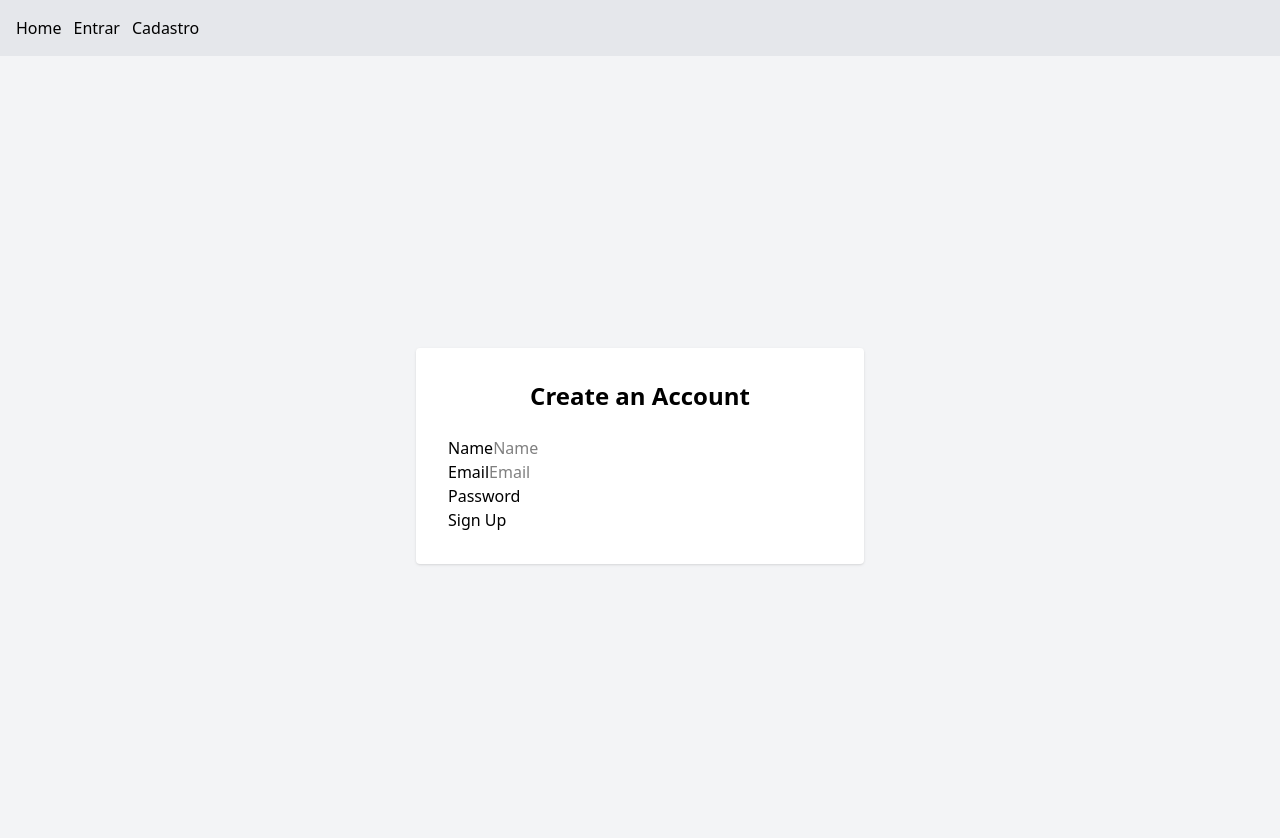
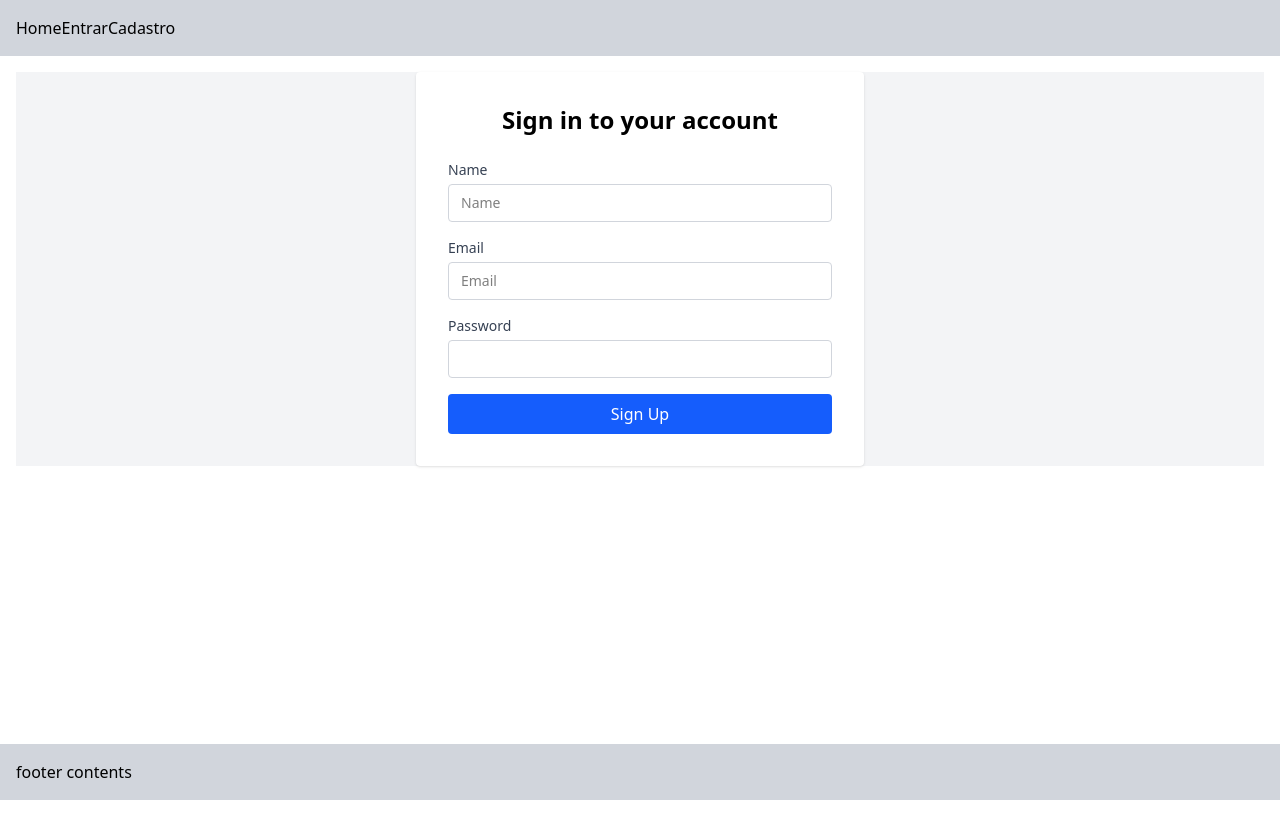
Before and after one commit to sistematico/nextjs-simple-auth, a Next.js app: page /entrar in a window 1280 px wide. Shown: the top 838 px of the page. After the commit the page ends 800 px from the top, so only its background shows below. Built offline with nearby package versions, Linux system fonts and the light colour scheme.

Commit message:
feat: update authentication flow and UI components for improved user experience

```diff
--- a/biome.json
+++ b/biome.json
@@ -1,5 +1,5 @@
 {
-  "$schema": "https://biomejs.dev/schemas/2.2.0/schema.json",
+  "$schema": "https://biomejs.dev/schemas/2.3.11/schema.json",
   "vcs": {
     "enabled": true,
     "clientKind": "git",
@@ -9,10 +9,17 @@
     "ignoreUnknown": true,
     "includes": ["**", "!node_modules", "!.next", "!dist", "!build"]
   },
+  "javascript": {
+    "formatter": {
+      "trailingCommas": "none",
+      "lineWidth": 320
+    }
+  },
   "formatter": {
     "enabled": true,
     "indentStyle": "space",
-    "indentWidth": 2
+    "indentWidth": 2,
+    "lineWidth": 320
   },
   "linter": {
     "enabled": true,
--- a/package.json
+++ b/package.json
@@ -20,7 +20,7 @@
     "zod": "^4.3.5"
   },
   "devDependencies": {
-    "@biomejs/biome": "2.2.0",
+    "@biomejs/biome": "2.3.11",
     "@tailwindcss/postcss": "^4",
     "@types/bun": "^1.3.6",
     "@types/node": "^20",
--- a/src/app/(auth)/cadastro/page.tsx
+++ b/src/app/(auth)/cadastro/page.tsx
@@ -2,11 +2,9 @@ import SignupForm from "@/components/auth/SignupForm";
 
 export default function CadastroPage() {
   return (
-    <div className="flex items-center justify-center h-screen bg-gray-100">
-      <div className="max-w-md p-8 space-y-6 bg-white rounded shadow">
-        <h2 className="text-2xl font-bold text-center">Create an Account</h2>
-        <SignupForm />
-      </div>
+    <div className="w-full max-w-md p-8 space-y-6 bg-white rounded shadow">
+      <h2 className="text-2xl font-bold text-center">Create an Account</h2>
+      <SignupForm />
     </div>
   );
 }
--- a/src/app/(auth)/entrar/page.tsx
+++ b/src/app/(auth)/entrar/page.tsx
@@ -1,10 +1,10 @@
 import SignupForm from "@/components/auth/SignupForm";
 
-export default function CadastroPage() {
+export default function EntrarPage() {
   return (
-    <div className="min-h-screen flex items-center justify-center bg-gray-100">
+    <div className="w-full h-full bg-gray-100 flex items-center justify-center">
       <div className="w-full max-w-md p-8 space-y-6 bg-white rounded shadow">
-        <h2 className="text-2xl font-bold text-center">Create an Account</h2>
+        <h2 className="text-2xl font-bold text-center">Sign in to your account</h2>
         <SignupForm />
       </div>
     </div>
--- /dev/null
+++ b/src/app/(auth)/layout.tsx
@@ -0,0 +1,7 @@
+export default function AuthLayout({ children }: Readonly<{ children: React.ReactNode }>) {
+  return (
+    <div className="h-full flex items-center justify-center">
+      {children}
+    </div>
+  );
+}
--- a/src/app/layout.tsx
+++ b/src/app/layout.tsx
@@ -15,15 +15,18 @@ export default function RootLayout({
   return (
     <html lang="en">
       <body>
-        <div className="h-screen">
-          <nav className="sticky top-0">
-            <div className="flex gap-3 p-4 bg-gray-200">
+        <div className="flex flex-col min-h-screen">
+          <header className="sticky z-50 bg-gray-300 top-0 p-4">
+            <nav>
               <Link href="/">Home</Link>
               <Link href="/entrar">Entrar</Link>
               <Link href="/cadastro">Cadastro</Link>
-            </div>
-          </nav>
-          {children}
+            </nav>
+          </header>
+          <main className="flex-1 p-4">{children}</main>
+          <footer className="sticky z-50 bg-gray-300 bottom-0 p-4">
+            footer contents
+          </footer>
         </div>
       </body>
     </html>
--- a/src/app/page.tsx
+++ b/src/app/page.tsx
@@ -1,7 +1,3 @@
 export default function Home() {
-  return (
-    <main>
-      <div>Hello world!</div>
-    </main>
-  );
+  return <div>Next.js Simple Auth</div>;
 }
--- a/src/components/auth/SignupForm.tsx
+++ b/src/components/auth/SignupForm.tsx
@@ -7,35 +7,36 @@ export default function SignupForm() {
   const [state, action, pending] = useActionState(signup, undefined);
 
   return (
-    <form action={action}>
+    <form action={action} className="space-y-4">
       <div>
-        <label htmlFor="name">Name</label>
-        <input id="name" name="name" placeholder="Name" />
+        <label htmlFor="name" className="block text-sm font-medium text-gray-700">Name</label>
+        <input id="name" name="name" placeholder="Name" className="mt-1 block w-full rounded border border-gray-300 px-3 py-2 text-sm focus:outline-none focus:ring-2 focus:ring-blue-500" />
+        {state?.errors?.name && <p className="mt-1 text-sm text-red-600">{state.errors.name}</p>}
       </div>
-      {state?.errors?.name && <p>{state.errors.name}</p>}
 
       <div>
-        <label htmlFor="email">Email</label>
-        <input id="email" name="email" placeholder="Email" />
+        <label htmlFor="email" className="block text-sm font-medium text-gray-700">Email</label>
+        <input id="email" name="email" placeholder="Email" className="mt-1 block w-full rounded border border-gray-300 px-3 py-2 text-sm focus:outline-none focus:ring-2 focus:ring-blue-500" />
+        {state?.errors?.email && <p className="mt-1 text-sm text-red-600">{state.errors.email}</p>}
       </div>
-      {state?.errors?.email && <p>{state.errors.email}</p>}
 
       <div>
-        <label htmlFor="password">Password</label>
-        <input id="password" name="password" type="password" />
-      </div>
+        <label htmlFor="password" className="block text-sm font-medium text-gray-700">Password</label>
+        <input id="password" name="password" type="password" className="mt-1 block w-full rounded border border-gray-300 px-3 py-2 text-sm focus:outline-none focus:ring-2 focus:ring-blue-500" />
         {state?.errors?.password && (
-        <div>
+          <div className="mt-1 text-sm text-red-600">
             <p>Password must:</p>
-          <ul>
+            <ul className="list-disc ml-5">
               {state.errors.password.map((error) => (
-              <li key={error}>- {error}</li>
+                <li key={error}>{error}</li>
               ))}
             </ul>
           </div>
         )}
-      <button disabled={pending} type="submit">
-        Sign Up
+      </div>
+
+      <button disabled={pending} type="submit" className="w-full bg-blue-600 disabled:opacity-50 text-white py-2 rounded">
+        {pending ? "Submitting..." : "Sign Up"}
       </button>
     </form>
   );
--- a/src/db/schema.ts
+++ b/src/db/schema.ts
@@ -1,8 +1,24 @@
+// import { int, sqliteTable, text } from "drizzle-orm/sqlite-core";
+
+// export const users = sqliteTable("users", {
+//   id: int().primaryKey({ autoIncrement: true }),
+//   name: text().notNull(),
+//   password: text().notNull(),
+//   email: text().notNull().unique(),
+// });
+
+import { sql } from "drizzle-orm";
 import { int, sqliteTable, text } from "drizzle-orm/sqlite-core";
 
 export const users = sqliteTable("users", {
   id: int().primaryKey({ autoIncrement: true }),
   name: text().notNull(),
+  age: int(),
+  username: text(),
+  email: text().notNull().unique(),
   password: text().notNull(),
-  email: text().notNull().unique(),
+  salt: text().notNull(),
+  role: text().notNull().default("user"), // user, admin
+  createdAt: text().notNull().default(sql`(current_timestamp)`),
+  updatedAt: text().notNull().$onUpdate(() => new Date().toISOString())
 });
--- a/src/proxy.ts
+++ b/src/proxy.ts
@@ -4,7 +4,7 @@ import { cookies } from "next/headers";
 
 // 1. Specify protected and public routes
 const protectedRoutes = ["/dashboard"];
-const publicRoutes = ["/login", "/signup", "/"];
+const publicRoutes = ["/entrar", "/cadastro", "/"];
 
 export default async function proxy(req: NextRequest) {
   // 2. Check if the current route is protected or public
@@ -18,15 +18,11 @@ export default async function proxy(req: NextRequest) {
 
   // 4. Redirect to /login if the user is not authenticated
   if (isProtectedRoute && !session?.userId) {
-    return NextResponse.redirect(new URL("/login", req.nextUrl));
+    return NextResponse.redirect(new URL("/entrar", req.nextUrl));
   }
 
   // 5. Redirect to /dashboard if the user is authenticated
-  if (
-    isPublicRoute &&
-    session?.userId &&
-    !req.nextUrl.pathname.startsWith("/dashboard")
-  ) {
+  if (isPublicRoute && session?.userId && !req.nextUrl.pathname.startsWith("/dashboard")) {
     return NextResponse.redirect(new URL("/dashboard", req.nextUrl));
   }
 
@@ -35,5 +31,5 @@ export default async function proxy(req: NextRequest) {
 
 // Routes Proxy should not run on
 export const config = {
-  matcher: ["/((?!api|_next/static|_next/image|.*\\.png$).*)"],
+  matcher: ["/((?!api|_next/static|_next/image|.*\\.png$).*)"]
 };
```
Also changed, not shown: 1 other file (tests, documents, lock files or other folders). Lines whose indentation alone changed are shown as unchanged.
